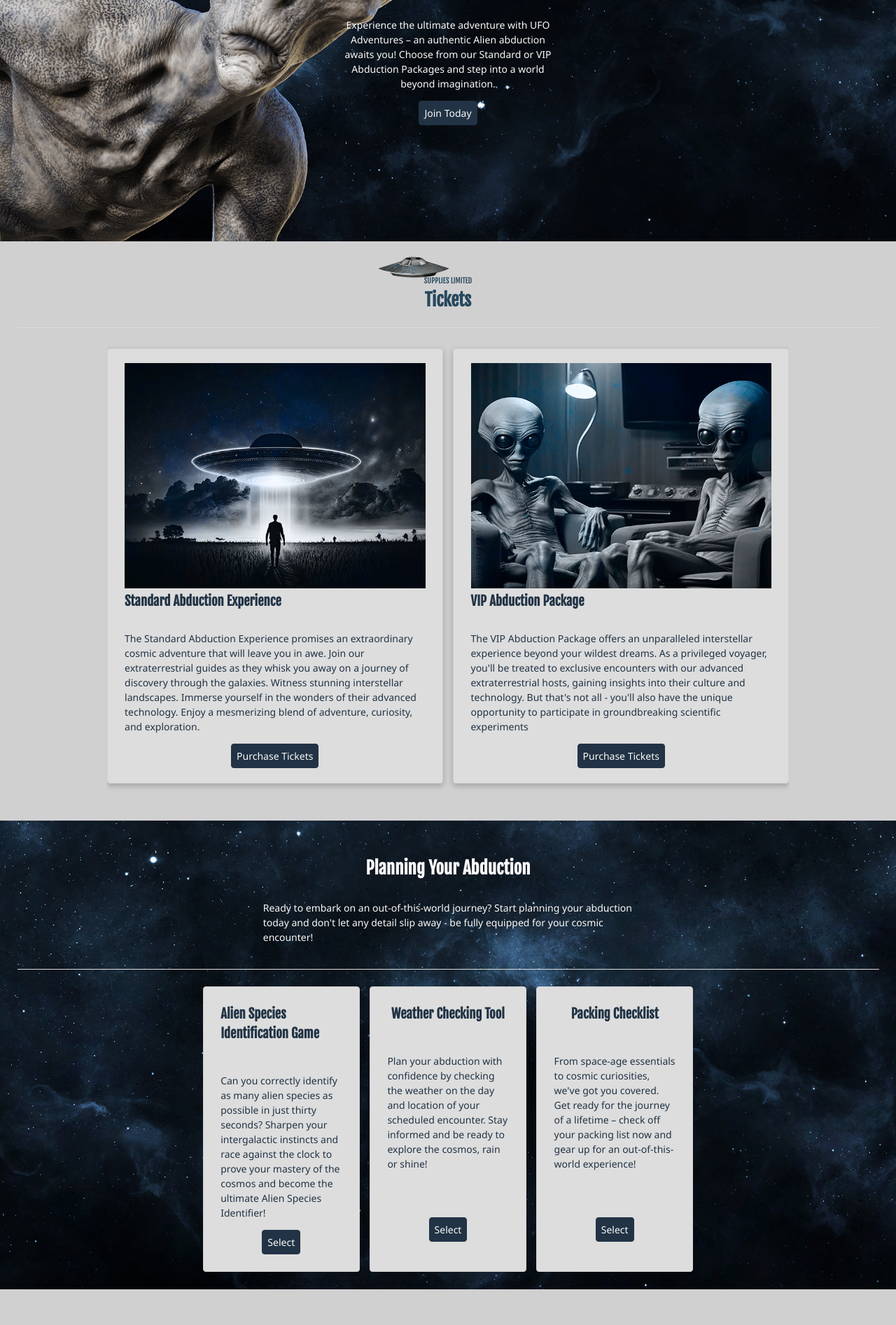
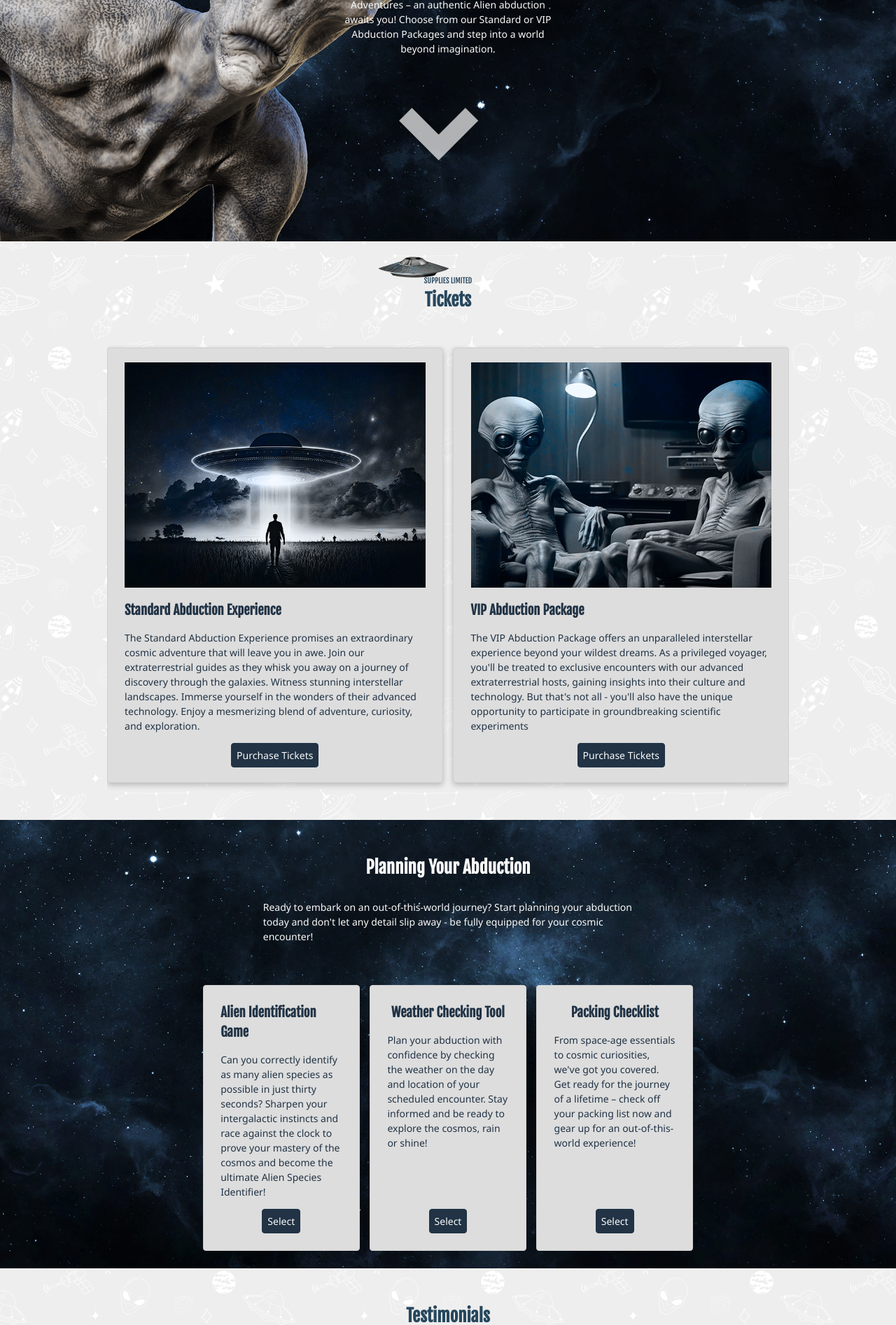
Before and after one commit to RHemstad/ufo_adventures, a React (Create React App) app: page / in a window 1280 px wide. Shown: the part 320-2214 px from the top of the page at 70% size. Built offline with nearby package versions, Linux system fonts and the light colour scheme; a web font is replaced by a local one.

Commit message:
minor updates

```diff
--- a/src/components/content/Content.jsx
+++ b/src/components/content/Content.jsx
@@ -7,6 +7,8 @@ import TicketConfirmation from "../tickets/TicketConfirmation";
 import PackingChecklist from "../packing_checklist/PackingChecklist";
 import Weather from "../weather/Weather"
 import Game from "../game/Game"
+
+import background from '../../assets/images/background.svg';
 
 
 const Content = () => {
--- a/src/components/content/content.css
+++ b/src/components/content/content.css
@@ -7,6 +7,9 @@
     flex-direction: column;
     justify-content: start;
     align-items: center;
-    background: var(--color-neutral);
+   /* background: var(--color-neutral);*/
     color: var(--color-text);
+    background-image: url("../../assets/images/background.svg");
+    background-repeat: repeat;
+    background-size: 30%;
   }
--- /dev/null
+++ b/src/components/hero/Hero.jsx
@@ -0,0 +1,48 @@
+import React from 'react'
+import {Link} from "react-router-dom";
+import Button from '../button/Button';
+import ufo from '../../assets/images/ufo.svg';
+import './hero.css';
+
+const Hero = () => {
+  return (
+    <>
+
+{/* ****************************************** */}
+{/* **************** HERO  ******************* */}
+{/* ****************************************** */}
+<div id="animation">
+<div id="ufo" className="x"><img className="y" src={ufo} alt="spaceship"/></div>
+</div>
+
+<section id="hero" className="hero">
+
+    <article>
+        <h5>ONE WEEKEND ONLY</h5>
+        <h2>Your Unforgettable Alien Abduction Awaits!</h2>
+
+        <p>Experience the ultimate adventure with UFO Adventures – an authentic Alien abduction awaits you! Choose from our Standard or VIP Abduction Packages and step into a world beyond imagination.</p>
+
+{/*
+        <Link to="/tickets">
+        <Button className="primary-button">Join Today</Button>
+        </Link>
+  */}
+
+    </article>
+    <a href="#tickets" className="arrow"><span className="sr-only">Scroll to Continue</span><span className="arrows"></span></a>
+
+
+
+</section>
+
+
+
+
+
+
+        </>
+  )
+}
+
+export default Hero
--- /dev/null
+++ b/src/components/hero/hero.css
@@ -0,0 +1,118 @@
+
+/* ******************************************************************* */
+/* *********************** HERO ***************************** */
+/* ******************************************************************* */
+
+#hero {
+    text-align: center;
+    width: 100%;
+    display: flex;
+    flex-direction: column;
+    align-items: center;
+    justify-content: center;
+   background: var(--color-primary) url("../../assets/images/hero_alien.png") no-repeat center center;
+   background-size: cover;
+   overflow: hidden;
+   color: var(--color-neutral);
+   padding: var(--spacing-xx-lg);
+   min-height: 600px;
+  }
+
+
+
+.hero article {
+    max-width: 45ch;
+    padding: var(--spacing-xx-lg);
+}
+
+
+.hero h2 {
+        font-size: var(--font-size-h2);
+        font-weight: var(--font-weight-bold);
+        color: var(--color-neutral);
+        margin-bottom: var(--spacing-xx-lg);
+}
+
+.hero h5 {
+    color: var(--color-neutral);
+}
+
+
+
+
+
+
+
+
+.sr-only {
+    position:absolute;
+    left:-10000px;
+    top:auto;
+    width:1px;
+    height:1px;
+    overflow:hidden;
+  }
+
+  .arrow {
+    cursor: pointer;
+    width: 80px;
+    height: 80px;
+    align-content: center;
+    justify-content: center;
+    margin-top: 4rem;
+  }
+
+  .arrows {
+    display: inline-block;
+    min-width: 80px;
+    min-height: 80px;
+    width: 80px;
+    height: 80px;
+    transform: translate(-50%, -50%);
+    cursor: pointer;
+    margin: 0 auto;
+  }
+
+  .arrows:before {
+    content: "";
+    position: absolute;
+    width: 100%;
+    height: 100%;
+    border-left: 26.6666666667px solid rgba(255, 255, 255, 0.7);
+    border-bottom: 26.6666666667px solid rgba(255, 255, 255, 0.7);
+    transform: translate(26.6666666667px, 106.6666666667px) rotate(-45deg);
+    animation: arrows 3s linear infinite;
+  }
+
+  .arrows:after {
+    content: "";
+    position: absolute;
+    width: 100%;
+    height: 100%;
+    border-left: 26.6666666667px solid rgba(255, 255, 255, 0.7);
+    border-bottom: 26.6666666667px solid rgba(255, 255, 255, 0.7);
+    transform: translate(53.3333333333px, 0px) rotate(-45deg);
+    animation: arrows 3s linear infinite -1.5s;
+  }
+
+  @keyframes arrows {
+    0% {
+    border-left: 26.6666666667px solid rgba(255, 255, 255, 0);
+    border-bottom: 26.6666666667px solid rgba(255, 255, 255, 0);
+    transform: translate(-13.3333333333px, -53.3333333333px) rotate(-45deg);
+    }
+    10%, 90% {
+    border-left: 26.6666666667px solid rgba(255, 255, 255, 0);
+    border-bottom: 26.6666666667px solid rgba(255, 255, 255, 0);
+    }
+    50% {
+    border-left: 26.6666666667px solid rgba(255, 255, 255, 0.7);
+    border-bottom: 26.6666666667px solid rgba(255, 255, 255, 0.7);
+    transform: translate(-13.3333333333px, 0px) rotate(-45deg);
+    }
+    100% {
+    border-left: 26.6666666667px solid rgba(255, 255, 255, 0);
+    border-bottom: 26.6666666667px solid rgba(255, 255, 255, 0);
+    transform: translate(-13.3333333333px, 53.3333333333px) rotate(-45deg);
+    }
+  }
--- a/src/components/home/Home.jsx
+++ b/src/components/home/Home.jsx
@@ -3,10 +3,11 @@ import "./home.css";
 import React from 'react';
 import {Link} from "react-router-dom";
 import Button from '../button/Button';
+import Hero from '../hero/Hero';
 
 
 
-import ufo from '../../assets/images/ufo.svg';
+
 import standard_package from '../../assets/images/standard_package.png';
 import vip_package from '../../assets/images/vip_package.png';
 import testimonial1 from '../../assets/images/testimonial1.png';
@@ -18,31 +19,7 @@ const Home = () => {
   return (
     <>
 
-
-
-{/* ****************************************** */}
-{/* **************** HERO  ******************* */}
-{/* ****************************************** */}
-<div id="animation">
-<div id="ufo" className="x"><img className="y" src={ufo} alt="spaceship"/></div>
-</div>
-
-<section id="hero" className="hero">
-
-    <article>
-        <h5>ONE WEEKEND ONLY</h5>
-        <h2>Your Unforgettable Alien Abduction Awaits!</h2>
-
-        <p>Experience the ultimate adventure with UFO Adventures – an authentic Alien abduction awaits you! Choose from our Standard or VIP Abduction Packages and step into a world beyond imagination.</p>
-
-        <Link to="/tickets">
-        <Button className="primary-button">Join Today</Button>
-        </Link>
-    </article>
-
-
-</section>
-
+<Hero/>
 
 
 {/* ****************************************** */}
@@ -106,11 +83,11 @@ const Home = () => {
 
 <article>
 <div>
-<h3>Alien Species Identification Game</h3>
+<h3>Alien Identification Game</h3>
 <p>Can you correctly identify as many alien species as possible in just thirty seconds? Sharpen your intergalactic instincts and race against the clock to prove your mastery of the cosmos and become the ultimate Alien Species Identifier!</p>
 </div>
 
-<div>
+<div class="call-to-action">
 <Link to="/game">
 <Button className="primary-button">Select</Button>
 </Link>
@@ -122,7 +99,7 @@ const Home = () => {
 <h3>Weather Checking Tool</h3>
 <p>Plan your abduction with confidence by checking the weather on the day and location of your scheduled encounter. Stay informed and be ready to explore the cosmos, rain or shine!</p>
 </div>
-<div>
+<div class="call-to-action">
             <Link to="/weather">
               <Button className="primary-button">Select</Button>
             </Link>
@@ -134,7 +111,7 @@ const Home = () => {
 <h3>Packing Checklist</h3>
 <p>From space-age essentials to cosmic curiosities, we've got you covered. Get ready for the journey of a lifetime – check off your packing list now and gear up for an out-of-this-world experience!</p>
 </div>
-<div>
+<div class="call-to-action">
 <Link to="/packingchecklist">
         <Button className="primary-button">Select</Button>
         </Link>
--- a/src/components/home/home.css
+++ b/src/components/home/home.css
@@ -1,41 +1,7 @@
 /* ******************************************************************* */
 /* *********************** HERO ***************************** */
 /* ******************************************************************* */
-
-#hero {
-    text-align: center;
-    width: 100%;
-    display: flex;
-    flex-direction: column;
-    align-items: center;
-    justify-content: center;
-   background: var(--color-primary) url("../../assets/images/hero_alien.png") no-repeat center center;
-   background-size: cover;
-   overflow: hidden;
-   color: var(--color-neutral);
-   padding: var(--spacing-xx-lg);
-   min-height: 600px;
-  }
-
-
-
-.hero article {
-    max-width: 45ch;
-    padding: var(--spacing-xx-lg);
-}
-
-
-.hero h2 {
-        font-size: var(--font-size-h2);
-        font-weight: var(--font-weight-bold);
-        color: var(--color-neutral);
-        margin-bottom: var(--spacing-xx-lg);
-}
-
-.hero h5 {
-    color: var(--color-neutral);
-}
-
+/* see hero.css */
 
 /* ******************************************************************* */
 /* *********************** TICKETS ***************************** */
@@ -46,7 +12,7 @@
     flex-direction: column;
     align-items: center;
     justify-content: center;
-    background: var(--color-neutral-medium);
+    /*background: var(--color-neutral-medium);*/
     padding: var(--spacing-xx-lg);
     padding-top: var(--spacing-xxx-lg);
     width: 100%;
@@ -64,6 +30,7 @@
     padding-bottom: var(--spacing-x-lg);
     margin-bottom: var(--spacing-xx-lg);
     width: 100%;
+    border-width: 0;
 }
 
 .tickets div.subheading h5 {
@@ -112,6 +79,11 @@
   flex-grow: 1;
 }
 
+.tickets div article h3 {
+  margin-bottom: 0;
+  margin-top: var(--spacing-md);
+}
+
 
 /* ******************************************************************* */
 /* *********************** PLANNING YOUR ABDUCTION ***************************** */
@@ -127,7 +99,6 @@
     background-size: cover;
     width: 100%;
     padding-top: var(--spacing-xxx-lg);
-;
 }
 
 .pya div.subheading {
@@ -138,6 +109,7 @@
     padding-bottom: var(--spacing-x-lg);
     margin-bottom: var(--spacing-xx-lg);
     width: 100%;
+    border-width: 0;
 }
 
 .pya div.subheading h5 {
@@ -188,8 +160,24 @@
   flex-grow: 1;
 }
 
+.pya div.pya_content article h3 {
+  margin-bottom: 0;
+}
+
 .pya div.pya_content article p {
   flex-grow: 2;
+  padding-top: 0;
+  margin-top: 0;
+}
+
+
+.pya div.pya_content article div.call-to-action {
+  width: 100%;
+  display: flex;
+  flex-direction: column;
+  align-items: center;
+  justify-content: flex-end;
+
 
 }
 
@@ -204,7 +192,7 @@
     justify-content: center;
     padding: var(--spacing-xx-lg);
     width: 100%;
-    background: var(--color-neutral-medium);
+    /*background: var(--color-neutral-medium);*/
     padding-top: var(--spacing-xxx-lg);
 }
 
@@ -216,6 +204,7 @@
     padding-bottom: var(--spacing-x-lg);
     margin-bottom: var(--spacing-xx-lg);
     width: 100%;
+    border-width: 0;
 }
 
 .testimonials div.subheading h2 {
--- a/src/components/tickets/TicketCheckout.jsx
+++ b/src/components/tickets/TicketCheckout.jsx
@@ -75,7 +75,7 @@ const TicketCheckout = () => {
 
     <Subheader>Purchase Tickets: </Subheader>
 
-    <form id="form" className="checkout">
+    <form id="ticket-form" className="checkout">
         <fieldset>
 
         <h4>Billing Information</h4>
--- a/src/components/weather/Weather.jsx
+++ b/src/components/weather/Weather.jsx
@@ -49,7 +49,7 @@ const Weather = () => {
     return (
         <>
         <Subheader>Planning Your Abduction</Subheader>
-            <section className="weather">
+            <section className="weather" id="weather">
                 <h3>Check the Weather</h3>
                 {submitted ? (
                     <div>
--- a/src/css/global.css
+++ b/src/css/global.css
@@ -67,7 +67,6 @@
 
     h3 {
     font-size: var(--font-size-h3);
-    margin-bottom: var(--spacing-md);
     margin-bottom: var(--spacing-md);
     }
 
```
Also changed, not shown: src/components/tickets/ticket_checkout.css (+10 -10 lines), src/components/weather/weather.css (+5 -5 lines), src/assets/images/background.svg (added).
